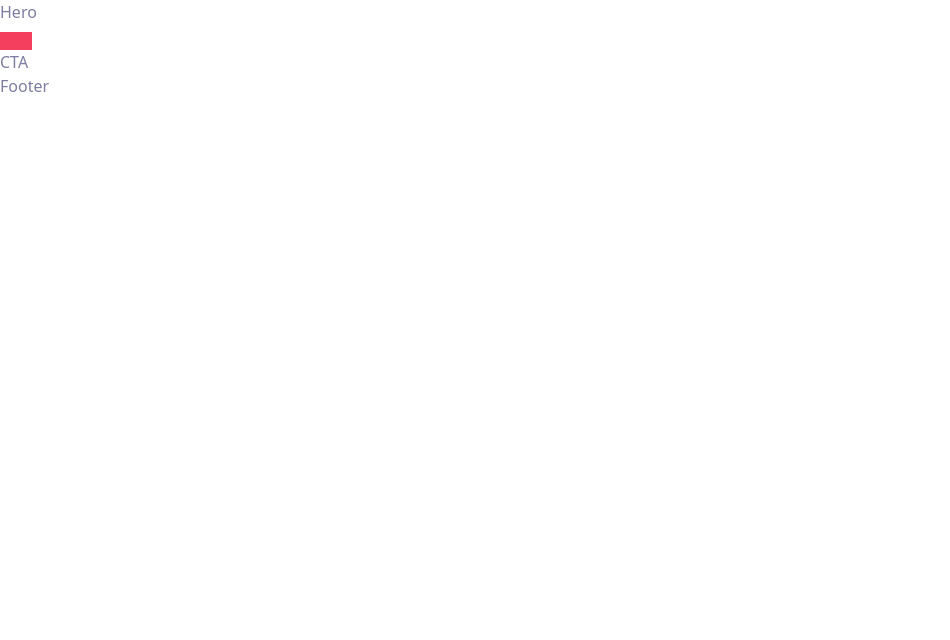
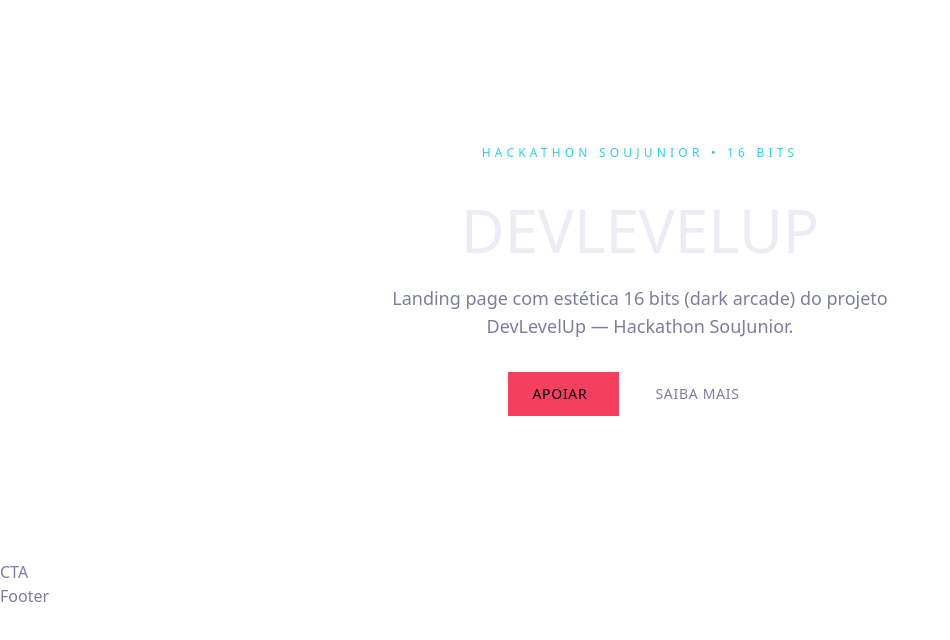
Before and after one commit to ANDERSONGUASSU/devlevelup, a React (Vite) app: page / in a window 1280 px wide. Shown: the top 640 px of the page, without its empty margins (0-950 px from the left). Built offline with nearby package versions, Linux system fonts and the light colour scheme; a web font is replaced by a local one.

Commit message:
feat(hero): adiciona hero genérico da LP

```diff
--- a/src/sections/Hero.tsx
+++ b/src/sections/Hero.tsx
@@ -1,14 +1,38 @@
 import { Button } from '../components/ui/Button'
+import { siteConfig } from '../config'
+import { cn } from '../lib/utils'
 
 interface HeroProps {
   className?: string
 }
 
-export function Hero({ className = '' }: HeroProps) {
+export function Hero({ className }: HeroProps) {
   return (
-    <div className={className}>
-      <p className="font-retro text-arcade-muted ">{'Hero'}</p>
-      <Button />
-    </div>
+    <section
+      className={cn(
+        'relative flex min-h-[70vh] flex-col items-center justify-center gap-8 px-4 py-20 text-center',
+        className,
+      )}
+    >
+      <p className="font-display text-xs uppercase tracking-[0.35em] text-arcade-secondary">
+        {'Hackathon SouJunior • 16 bits'}
+      </p>
+
+      <div className="space-y-4">
+        <h1 className="font-display text-4xl uppercase leading-tight text-arcade-ghost sm:text-5xl lg:text-6xl">
+          {siteConfig.name}
+        </h1>
+        <p className="mx-auto max-w-xl font-sans text-base text-arcade-muted sm:text-lg">
+          {siteConfig.description}
+        </p>
+      </div>
+
+      <div className="flex flex-col items-center gap-3 sm:flex-row">
+        <Button size="lg">{'Apoiar'}</Button>
+        <Button size="lg" variant="ghost">
+          {'Saiba mais'}
+        </Button>
+      </div>
+    </section>
   )
 }
```
